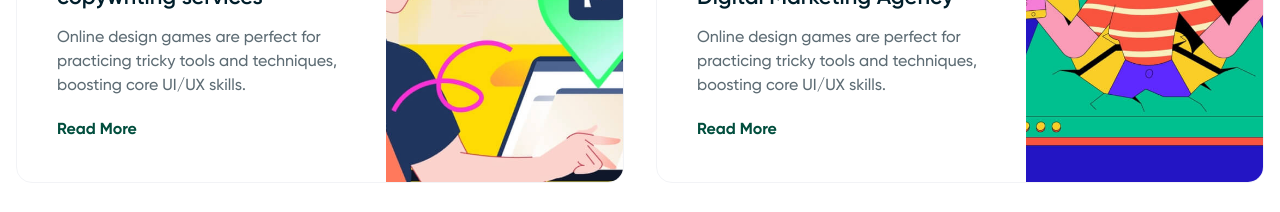
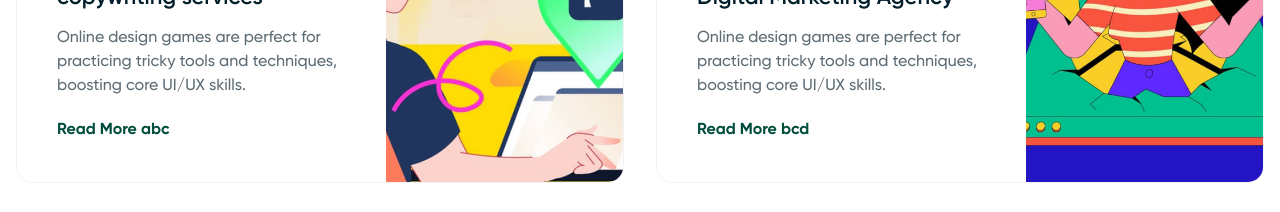
Before and after one commit to roni836/leonlogic, a Next.js app: page / in a window 1280 px wide. Shown: the part 5420-5632 px from the top of the page. Built offline with nearby package versions, Linux system fonts and the light colour scheme; no server answers.

Commit message:
seo things added

```diff
--- a/app/layout.tsx
+++ b/app/layout.tsx
@@ -64,6 +64,7 @@ export default function RootLayout({ children }: { children: React.ReactNode })
                         }),
                     }}
                 />
+                <meta name="robots" content="index, follow" />
             </head>
             <body>
                 <Providers>
--- a/components/BlogSlider.tsx
+++ b/components/BlogSlider.tsx
@@ -86,7 +86,7 @@ const BlogSlider = () => {
                                     href="/blog"
                                     className="font-bold text-success hover:text-success-light dark:text-secondary dark:hover:text-success-light duration-200"
                                 >
-                                    Read More
+                                    Read More abc
                                 </Link>
                             </div>
                             <div className="sm:max-w-[375px] w-full">
@@ -111,7 +111,7 @@ const BlogSlider = () => {
                                     href="/blog"
                                     className="font-bold text-success hover:text-success-light dark:text-secondary dark:hover:text-success-light duration-200"
                                 >
-                                    Read More
+                                    Read More bcd
                                 </Link>
                             </div>
                             <div className="sm:max-w-[375px] w-full">
@@ -136,7 +136,7 @@ const BlogSlider = () => {
                                     href="/blog"
                                     className="font-bold text-success hover:text-success-light dark:text-secondary dark:hover:text-success-light duration-200"
                                 >
-                                    Read More
+                                    Read More...
                                 </Link>
                             </div>
                             <div className="sm:max-w-[375px] w-full">
@@ -161,7 +161,7 @@ const BlogSlider = () => {
                                     href="/blog"
                                     className="font-bold text-success hover:text-success-light dark:text-secondary dark:hover:text-success-light duration-200"
                                 >
-                                    Read More
+                                    Read More t
                                 </Link>
                             </div>
                             <div className="sm:max-w-[375px] w-full">
```
